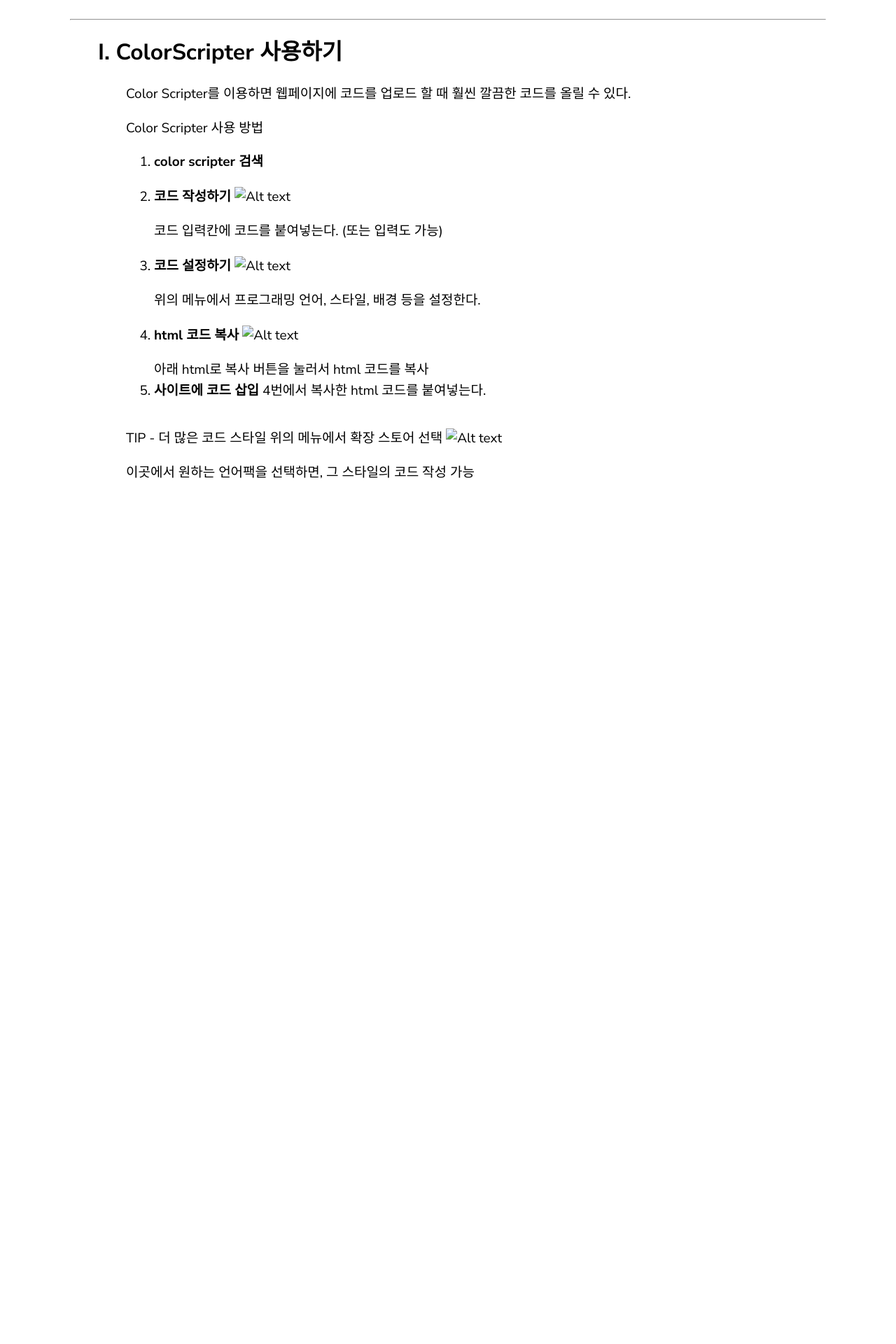
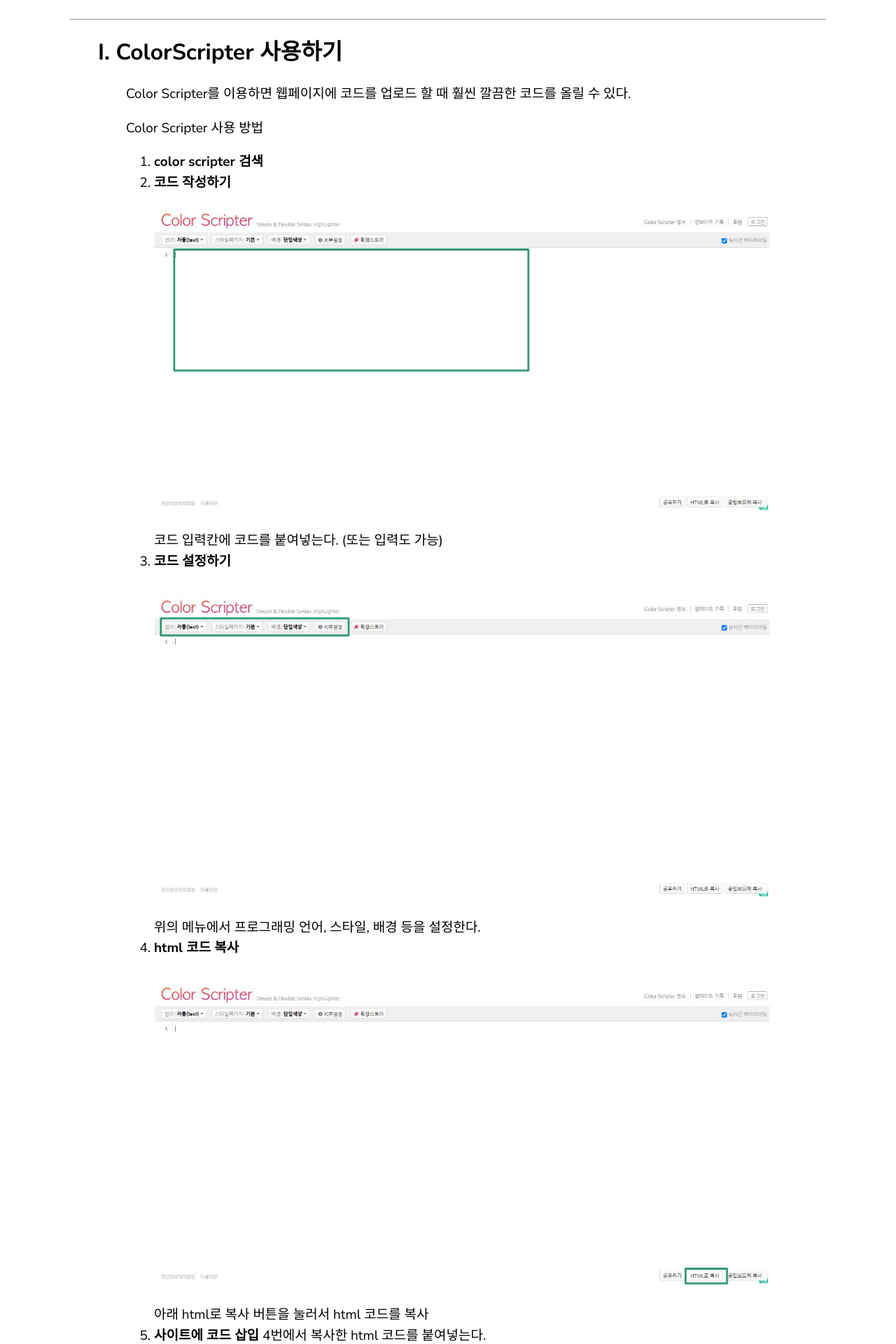
Before and after one commit to ytw060309/blog, a Jekyll site: the page built from _posts/2020-06-07-ColorScript.markdown, in a window 1280 px wide. Shown: the part 484-2404 px from the top of the page at 70% size. Built offline with Jekyll 4.4.1, drawn with Linux system fonts in a browser that asks for light colours; comment, search, counter and statistics services are not loaded; before the commit the page ends 1200 px from its top, so only the background shows below that.

Commit message:
4th post

```diff
--- a/_posts/2020-06-07-ColorScript.markdown
+++ b/_posts/2020-06-07-ColorScript.markdown
@@ -14,18 +14,18 @@ categories: Colorscripter
 >   > Color Scripter 사용 방법
 >   > 1. **color scripter 검색**
 >   > 2. **코드 작성하기**
-![Alt text]({{ site.baseurl }}/assets/img/4/img1.jpg "2")
+![Alt text]({{ site.baseurl }}/assets/img/5/img1.jpg "2")
 코드 입력칸에 코드를 붙여넣는다. (또는 입력도 가능)
 >   > 3. **코드 설정하기**
-![Alt text]({{ site.baseurl }}/assets/img/4/img2.jpg "2")
+![Alt text]({{ site.baseurl }}/assets/img/5/img2.jpg "2")
 위의 메뉴에서 프로그래밍 언어, 스타일, 배경 등을 설정한다.
 >   > 4. **html 코드 복사**
-![Alt text]({{ site.baseurl }}/assets/img/4/img3.jpg "2")
+![Alt text]({{ site.baseurl }}/assets/img/5/img3.jpg "2")
 아래 html로 복사 버튼을 눌러서 html 코드를 복사
 >   > 5. **사이트에 코드 삽입**
 4번에서 복사한 html 코드를 붙여넣는다.
 
 >   > TIP - 더 많은 코드 스타일
 >   > 위의 메뉴에서 확장 스토어 선택
-![Alt text]({{ site.baseurl }}/assets/img/4/img4.jpg "2")
+![Alt text]({{ site.baseurl }}/assets/img/5/img4.jpg "2")
 >   > 이곳에서 원하는 언어팩을 선택하면, 그 스타일의 코드 작성 가능
```
